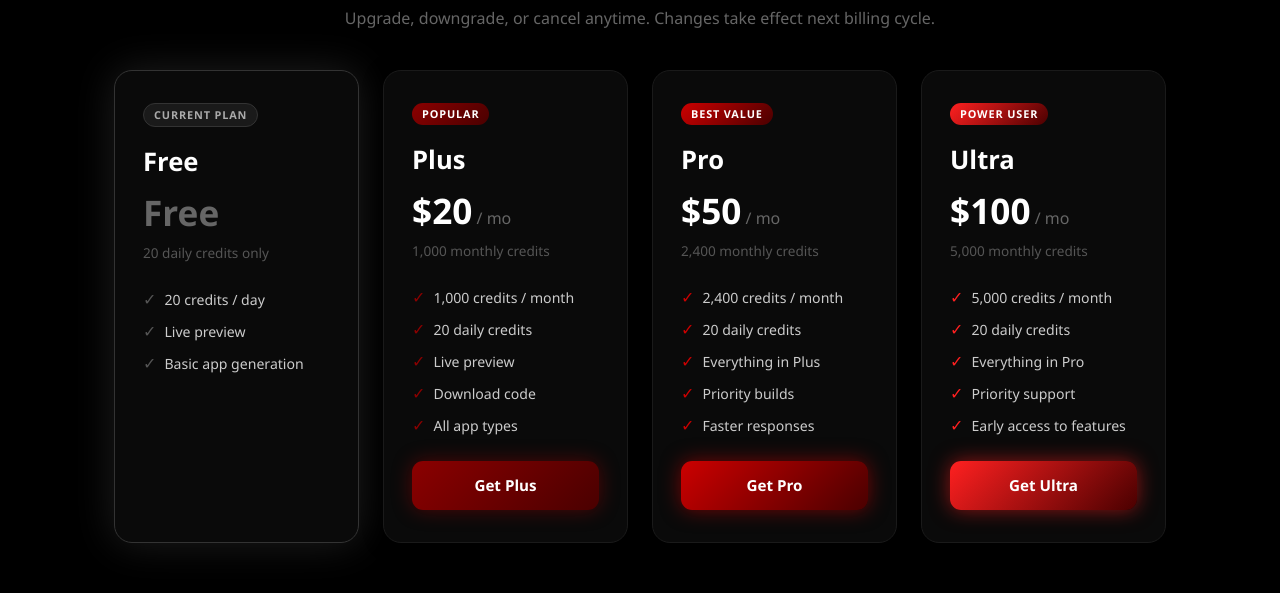
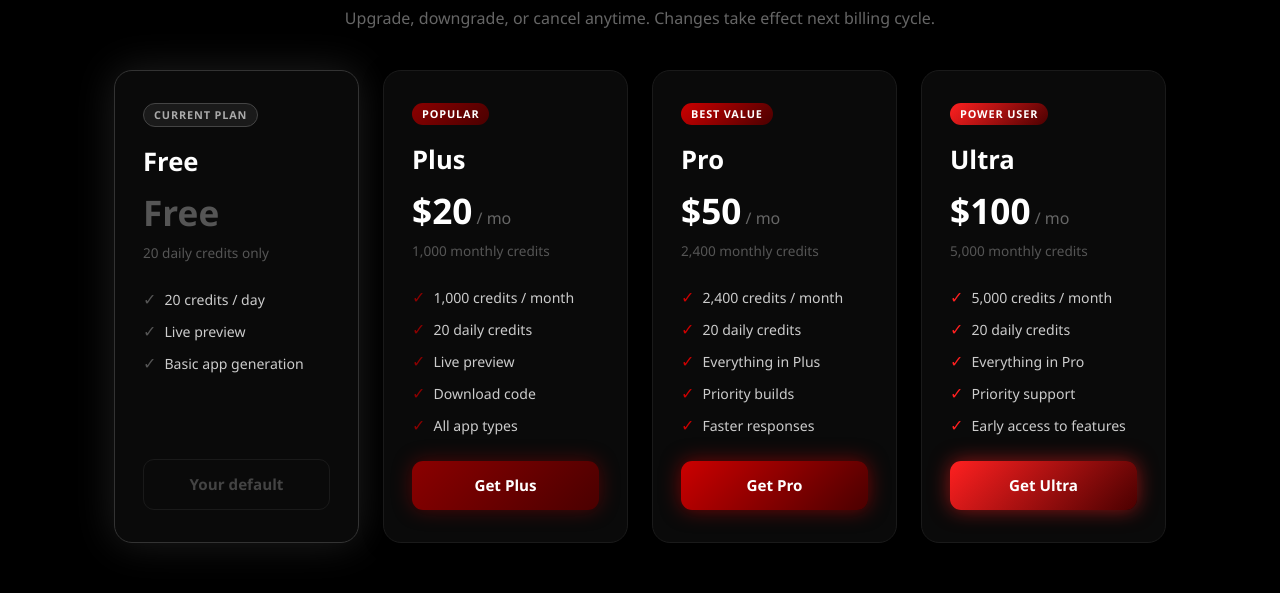
Before and after one commit to ABO3SKRALMASAOODI/startup_frontend, a React (Create React App) app in the folder frontend/: page /subscribe in a window 1280 px wide. Shown: the part 172-765 px from the top of the page. Built offline with nearby package versions, Linux system fonts and the light colour scheme; no server answers.

Commit message:
replace window.confirm with in-app modals, fix cancel/upgrade flow

```diff
--- a/frontend/src/pages/SubscribePage.js
+++ b/frontend/src/pages/SubscribePage.js
@@ -3,56 +3,32 @@ import API from "../api/api";
 import { useNavigate } from "react-router-dom";
 
 const PLANS = [
-  {
-    id: "free",
-    name: "Free",
-    price: 0,
-    monthly: 0,
-    daily: 20,
-    features: ["20 credits / day", "Live preview", "Basic app generation"],
-    badge: null,
-    color: "#333",
-    glow: "rgba(100,100,100,0.3)",
-  },
-  {
-    id: "plus",
-    name: "Plus",
-    price: 20,
-    monthly: 1000,
-    daily: 20,
-    features: ["1,000 credits / month", "20 daily credits", "Live preview", "Download code", "All app types"],
-    badge: "Popular",
-    color: "#8b0000",
-    glow: "rgba(180,0,0,0.4)",
-  },
-  {
-    id: "pro",
-    name: "Pro",
-    price: 50,
-    monthly: 2400,
-    daily: 20,
-    features: ["2,400 credits / month", "20 daily credits", "Everything in Plus", "Priority builds", "Faster responses"],
-    badge: "Best Value",
-    color: "#cc0000",
-    glow: "rgba(220,0,0,0.5)",
-  },
-  {
-    id: "ultra",
-    name: "Ultra",
-    price: 100,
-    monthly: 5000,
-    daily: 20,
-    features: ["5,000 credits / month", "20 daily credits", "Everything in Pro", "Priority support", "Early access to features"],
-    badge: "Power User",
-    color: "#ff2020",
-    glow: "rgba(255,30,30,0.55)",
-  },
+  { id: "free", name: "Free", price: 0, monthly: 0, daily: 20, features: ["20 credits / day", "Live preview", "Basic app generation"], badge: null, color: "#333", glow: "rgba(100,100,100,0.3)" },
+  { id: "plus", name: "Plus", price: 20, monthly: 1000, daily: 20, features: ["1,000 credits / month", "20 daily credits", "Live preview", "Download code", "All app types"], badge: "Popular", color: "#8b0000", glow: "rgba(180,0,0,0.4)" },
+  { id: "pro", name: "Pro", price: 50, monthly: 2400, daily: 20, features: ["2,400 credits / month", "20 daily credits", "Everything in Plus", "Priority builds", "Faster responses"], badge: "Best Value", color: "#cc0000", glow: "rgba(220,0,0,0.5)" },
+  { id: "ultra", name: "Ultra", price: 100, monthly: 5000, daily: 20, features: ["5,000 credits / month", "20 daily credits", "Everything in Pro", "Priority support", "Early access to features"], badge: "Power User", color: "#ff2020", glow: "rgba(255,30,30,0.55)" },
 ];
+
+function Modal({ message, onConfirm, onCancel }) {
+  return (
+    <div style={{ position: "fixed", inset: 0, background: "rgba(0,0,0,0.85)", display: "flex", alignItems: "center", justifyContent: "center", zIndex: 1000 }}>
+      <div style={{ background: "#111", border: "1px solid #333", borderRadius: "16px", padding: "2rem", maxWidth: "380px", width: "90%", textAlign: "center" }}>
+        <p style={{ color: "#fff", fontSize: "1rem", marginBottom: "1.5rem", lineHeight: 1.6 }}>{message}</p>
+        <div style={{ display: "flex", gap: "10px" }}>
+          <button onClick={onCancel} style={{ flex: 1, padding: "11px", background: "#222", border: "1px solid #333", borderRadius: "10px", color: "#aaa", cursor: "pointer", fontSize: "0.95rem" }}>Go Back</button>
+          <button onClick={onConfirm} style={{ flex: 1, padding: "11px", background: "linear-gradient(135deg,#cc0000,#8b0000)", border: "none", borderRadius: "10px", color: "#fff", cursor: "pointer", fontSize: "0.95rem", fontWeight: 700 }}>Confirm</button>
+        </div>
+      </div>
+    </div>
+  );
+}
 
 export default function SubscribePage() {
   const navigate = useNavigate();
   const [loading, setLoading] = useState(null);
   const [currentPlan, setCurrentPlan] = useState(localStorage.getItem("user_plan") || "free");
+  const [modal, setModal] = useState(null);
+  const [toast, setToast] = useState(null);
 
   useEffect(() => {
     API.get("/auth/status/subscription").then(res => {
@@ -62,105 +38,93 @@ export default function SubscribePage() {
     }).catch(() => {});
   }, []);
 
+  const showToast = (msg, color = "#4caf50") => {
+    setToast({ msg, color });
+    setTimeout(() => setToast(null), 3500);
+  };
+
   const handleSubscribe = async (planId) => {
     if (planId === "free") return;
-    const token = localStorage.getItem("token");
-    if (!token) return alert("Please log in first.");
     setLoading(planId);
     try {
       const res = await API.post("/paddle/create-checkout-session", { plan: planId });
-      if (res.data.checkout_url) {
-        window.location.href = res.data.checkout_url;
-      } else {
-        alert("Failed to get checkout link.");
-      }
+      if (res.data.checkout_url) window.location.href = res.data.checkout_url;
+      else showToast("Failed to get checkout link.", "#ff4444");
     } catch (err) {
-      console.error(err);
-      alert("Failed to start checkout.");
-    } finally {
-      setLoading(null);
-    }
+      showToast("Failed to start checkout.", "#ff4444");
+    } finally { setLoading(null); }
   };
 
-  const handleChangePlan = async (planId) => {
-    if (!window.confirm(`Switch to ${planId} plan at your next billing cycle?`)) return;
+  const doChangePlan = async (planId) => {
     setLoading(planId);
     try {
       const res = await API.post("/paddle/change-plan", { plan: planId });
-      alert(res.data.message);
+      showToast(res.data.message);
     } catch (err) {
-      alert(err?.response?.data?.error || "Failed to change plan.");
-    } finally {
-      setLoading(null);
-    }
+      showToast(err?.response?.data?.error || "Failed to change plan.", "#ff4444");
+    } finally { setLoading(null); }
   };
 
-  const handleCancel = async () => {
-    if (!window.confirm("Cancel your subscription? You'll keep access until end of billing period.")) return;
+  const doCancel = async () => {
     setLoading("cancel");
     try {
       const res = await API.post("/paddle/cancel-subscription");
-      alert(res.data.message);
+      showToast(res.data.message);
+      setCurrentPlan("free");
+      localStorage.setItem("user_plan", "free");
     } catch (err) {
-      alert(err?.response?.data?.error || "Failed to cancel.");
-    } finally {
-      setLoading(null);
-    }
+      showToast(err?.response?.data?.error || "Failed to cancel.", "#ff4444");
+    } finally { setLoading(null); }
+  };
+
+  const handleChangePlan = (planId) => {
+    setModal({ message: `Switch to ${planId.charAt(0).toUpperCase() + planId.slice(1)} plan at your next billing cycle?`, onConfirm: () => { setModal(null); doChangePlan(planId); } });
+  };
+
+  const handleCancel = () => {
+    setModal({ message: "Cancel your subscription? You'll keep access until the end of your billing period.", onConfirm: () => { setModal(null); doCancel(); } });
   };
 
   const isSubscribed = currentPlan !== "free";
+  const currentIdx = PLANS.findIndex(p => p.id === currentPlan);
 
   return (
     <div style={S.page}>
-      {/* Header */}
+      {modal && <Modal message={modal.message} onConfirm={modal.onConfirm} onCancel={() => setModal(null)} />}
+      {toast && (
+        <div style={{ position: "fixed", top: "20px", left: "50%", transform: "translateX(-50%)", background: toast.color, color: "#fff", padding: "12px 24px", borderRadius: "10px", zIndex: 999, fontWeight: 600, fontSize: "0.9rem", whiteSpace: "nowrap" }}>
+          {toast.msg}
+        </div>
+      )}
+
       <div style={S.header}>
-        <button onClick={() => navigate("/studio")} style={S.backBtn}
-          onMouseEnter={e => e.currentTarget.style.borderColor = "#8b0000"}
-          onMouseLeave={e => e.currentTarget.style.borderColor = "#333"}>
-          ← Back
-        </button>
+        <button onClick={() => navigate("/studio")} style={S.backBtn} onMouseEnter={e => e.currentTarget.style.borderColor = "#8b0000"} onMouseLeave={e => e.currentTarget.style.borderColor = "#333"}>← Back</button>
         <h2 style={S.headerTitle}>The Hustler Bot</h2>
         <div style={{ width: "70px" }} />
       </div>
 
-      {/* Title */}
       <div style={{ textAlign: "center", padding: "3rem 1rem 1.5rem" }}>
-        <h1 style={{ fontSize: "2.5rem", fontWeight: 800, color: "#fff", marginBottom: "0.5rem" }}>
-          Choose Your Plan
-        </h1>
-        <p style={{ color: "#666", fontSize: "1rem" }}>
-          Upgrade, downgrade, or cancel anytime. Changes take effect next billing cycle.
-        </p>
+        <h1 style={{ fontSize: "2.5rem", fontWeight: 800, color: "#fff", marginBottom: "0.5rem" }}>Choose Your Plan</h1>
+        <p style={{ color: "#666", fontSize: "1rem" }}>Upgrade, downgrade, or cancel anytime. Changes take effect next billing cycle.</p>
       </div>
 
-      {/* Plans grid */}
       <div style={S.grid}>
         {PLANS.map((plan) => {
           const isCurrent = currentPlan === plan.id;
-          const isHigher = PLANS.findIndex(p => p.id === plan.id) > PLANS.findIndex(p => p.id === currentPlan);
-          const isLower = PLANS.findIndex(p => p.id === plan.id) < PLANS.findIndex(p => p.id === currentPlan) && plan.id !== "free";
+          const planIdx = PLANS.findIndex(p => p.id === plan.id);
+          const isHigher = planIdx > currentIdx;
 
           return (
-            <div key={plan.id} style={{
-              ...S.card,
-              border: isCurrent ? `1.5px solid ${plan.color}` : "1px solid #1a1a1a",
-              boxShadow: isCurrent ? `0 0 40px ${plan.glow}` : "0 2px 20px rgba(0,0,0,0.4)",
-            }}>
-              {plan.badge && (
-                <div style={{ ...S.badge, background: `linear-gradient(135deg, ${plan.color}, #4a0000)` }}>
-                  {plan.badge}
-                </div>
+            <div key={plan.id} style={{ ...S.card, border: isCurrent ? `1.5px solid ${plan.color}` : "1px solid #1a1a1a", boxShadow: isCurrent ? `0 0 40px ${plan.glow}` : "0 2px 20px rgba(0,0,0,0.4)" }}>
+              {plan.badge && !isCurrent && (
+                <div style={{ ...S.badge, background: `linear-gradient(135deg, ${plan.color}, #4a0000)` }}>{plan.badge}</div>
               )}
               {isCurrent && (
-                <div style={{ ...S.badge, background: "#1a1a1a", color: "#aaa", border: "1px solid #333" }}>
-                  Current Plan
-                </div>
+                <div style={{ ...S.badge, background: "#1a1a1a", color: "#aaa", border: "1px solid #444" }}>Current Plan</div>
               )}
 
-              <h2 style={{ fontSize: "1.6rem", fontWeight: 800, color: "#fff", margin: "0.5rem 0 0.25rem" }}>
-                {plan.name}
-              </h2>
-              <div style={{ fontSize: "2.2rem", fontWeight: 900, color: plan.price === 0 ? "#666" : "#fff", marginBottom: "0.25rem" }}>
+              <h2 style={{ fontSize: "1.6rem", fontWeight: 800, color: "#fff", margin: "0.5rem 0 0.25rem" }}>{plan.name}</h2>
+              <div style={{ fontSize: "2.2rem", fontWeight: 900, color: plan.price === 0 ? "#555" : "#fff", marginBottom: "0.25rem" }}>
                 {plan.price === 0 ? "Free" : `$${plan.price}`}
                 {plan.price > 0 && <span style={{ fontSize: "1rem", color: "#666", fontWeight: 400 }}> / mo</span>}
               </div>
@@ -177,31 +141,26 @@ export default function SubscribePage() {
                 ))}
               </ul>
 
-              {/* CTA button */}
               {isCurrent ? (
-                plan.id !== "free" && (
-                  <button onClick={handleCancel} style={{ ...S.btn, background: "transparent", border: "1px solid #333", color: "#666" }}
+                plan.id !== "free" ? (
+                  <button onClick={handleCancel} disabled={loading === "cancel"} style={{ ...S.btn, background: "transparent", border: "1px solid #333", color: "#666" }}
                     onMouseEnter={e => e.currentTarget.style.borderColor = "#8b0000"}
                     onMouseLeave={e => e.currentTarget.style.borderColor = "#333"}>
                     {loading === "cancel" ? "Cancelling..." : "Cancel Plan"}
                   </button>
+                ) : (
+                  <button style={{ ...S.btn, background: "transparent", border: "1px solid #1a1a1a", color: "#444", cursor: "default" }}>Your default</button>
                 )
               ) : plan.id === "free" ? (
-                <button style={{ ...S.btn, background: "transparent", border: "1px solid #1a1a1a", color: "#444", cursor: "default" }}>
-                  Your default
-                </button>
+                <button style={{ ...S.btn, background: "transparent", border: "1px solid #1a1a1a", color: "#444", cursor: "default" }}>Your default</button>
               ) : isSubscribed ? (
-                <button onClick={() => handleChangePlan(plan.id)}
-                  style={{ ...S.btn, background: `linear-gradient(135deg, ${plan.color}, #4a0000)`, boxShadow: `0 0 20px ${plan.glow}` }}
-                  onMouseEnter={e => e.currentTarget.style.opacity = "0.85"}
-                  onMouseLeave={e => e.currentTarget.style.opacity = "1"}>
+                <button onClick={() => handleChangePlan(plan.id)} disabled={!!loading}
+                  style={{ ...S.btn, background: `linear-gradient(135deg, ${plan.color}, #4a0000)`, boxShadow: `0 0 20px ${plan.glow}` }}>
                   {loading === plan.id ? "Processing..." : isHigher ? `Upgrade to ${plan.name}` : `Downgrade to ${plan.name}`}
                 </button>
               ) : (
-                <button onClick={() => handleSubscribe(plan.id)}
-                  style={{ ...S.btn, background: `linear-gradient(135deg, ${plan.color}, #4a0000)`, boxShadow: `0 0 20px ${plan.glow}` }}
-                  onMouseEnter={e => e.currentTarget.style.opacity = "0.85"}
-                  onMouseLeave={e => e.currentTarget.style.opacity = "1"}>
+                <button onClick={() => handleSubscribe(plan.id)} disabled={!!loading}
+                  style={{ ...S.btn, background: `linear-gradient(135deg, ${plan.color}, #4a0000)`, boxShadow: `0 0 20px ${plan.glow}` }}>
                   {loading === plan.id ? "Loading..." : `Get ${plan.name}`}
                 </button>
               )}
@@ -210,10 +169,8 @@ export default function SubscribePage() {
         })}
       </div>
 
-      {/* Logout */}
       <div style={{ textAlign: "center", padding: "2rem" }}>
-        <button onClick={() => { localStorage.clear(); navigate("/"); }}
-          style={{ background: "none", border: "none", color: "#444", cursor: "pointer", fontSize: "0.85rem" }}>
+        <button onClick={() => { localStorage.clear(); navigate("/"); }} style={{ background: "none", border: "none", color: "#444", cursor: "pointer", fontSize: "0.85rem" }}>
           Log Out
         </button>
       </div>
```
